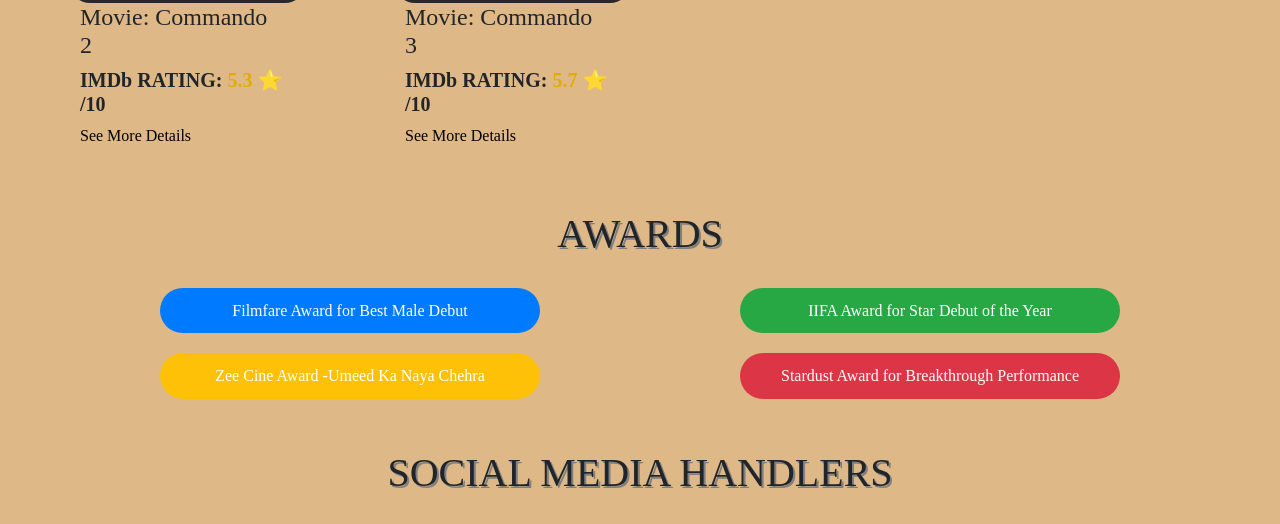
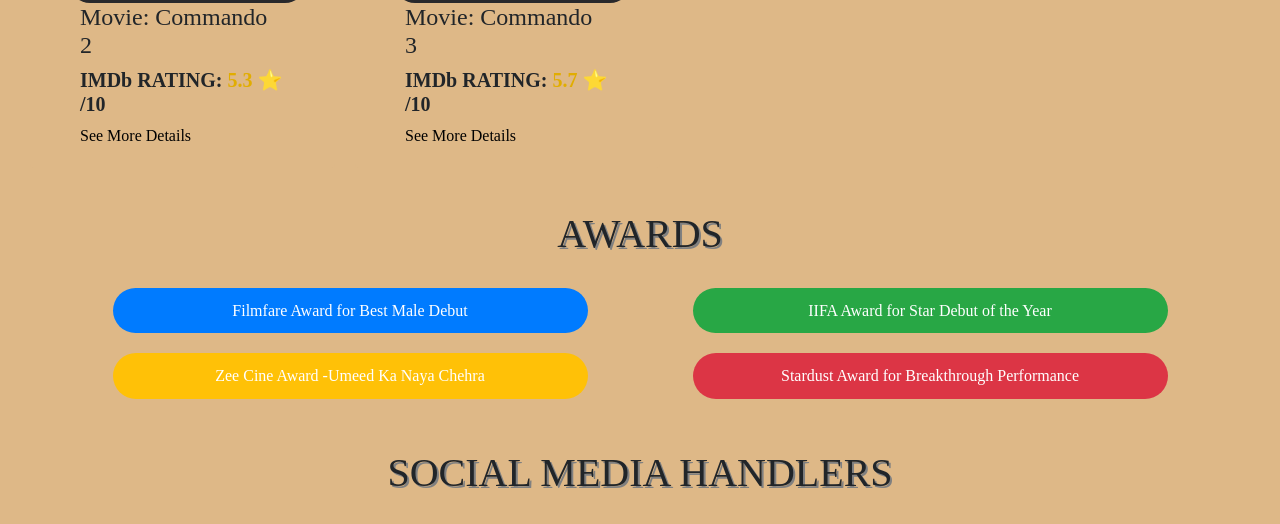
Before and after one commit to Shail-7/vidyutjammwal.github.io, a plain HTML site: page index.html in a window 1280 px wide. Shown: the part 3211-3735 px from the top of the page. Drawn offline with Linux system fonts and the light colour scheme; a web font is replaced by a local one.

Commit message:
change in badge size

```diff
--- a/index.html
+++ b/index.html
@@ -169,16 +169,16 @@
             <h1 id="celebname" class="text-center">Awards</h1>
 
             <div class="row card-columns">
-                <div class="badge mx-auto badgestyle badge-pill badge-primary col-lg-4 col-md-4 col-sm-12 col-12">
+                <div class="badge mx-auto badgestyle badge-pill badge-primary col-lg-5 col-md-4 col-sm-12 col-12">
                   <h6 class="awardtxt">Filmfare Award for Best Male Debut</h6>
                 </div>
-                <div class="badge mx-auto badgestyle badge-pill badge-success col-lg-4 col-md-4 col-sm-12 col-12">
+                <div class="badge mx-auto badgestyle badge-pill badge-success col-lg-5 col-md-4 col-sm-12 col-12">
                     <h6 class="awardtxt">IIFA Award for Star Debut of the Year </h6>
                 </div>
-                <div class="badge mx-auto badgestyle badge-pill badge-warning col-lg-4 col-md-4 col-sm-12 col-12">
+                <div class="badge mx-auto badgestyle badge-pill badge-warning col-lg-5 col-md-4 col-sm-12 col-12">
                     <h6 class="awardtxt">Zee Cine Award -Umeed Ka Naya Chehra</h6>
                 </div>
-                <div class="badge mx-auto badgestyle badge-pill badge-danger col-lg-4 col-md-4 col-sm-12 col-12">
+                <div class="badge mx-auto badgestyle badge-pill badge-danger col-lg-5 col-md-4 col-sm-12 col-12">
                     <h6 class="awardtxt">Stardust Award for Breakthrough Performance</h6>
                 </div>
             </div>
```
